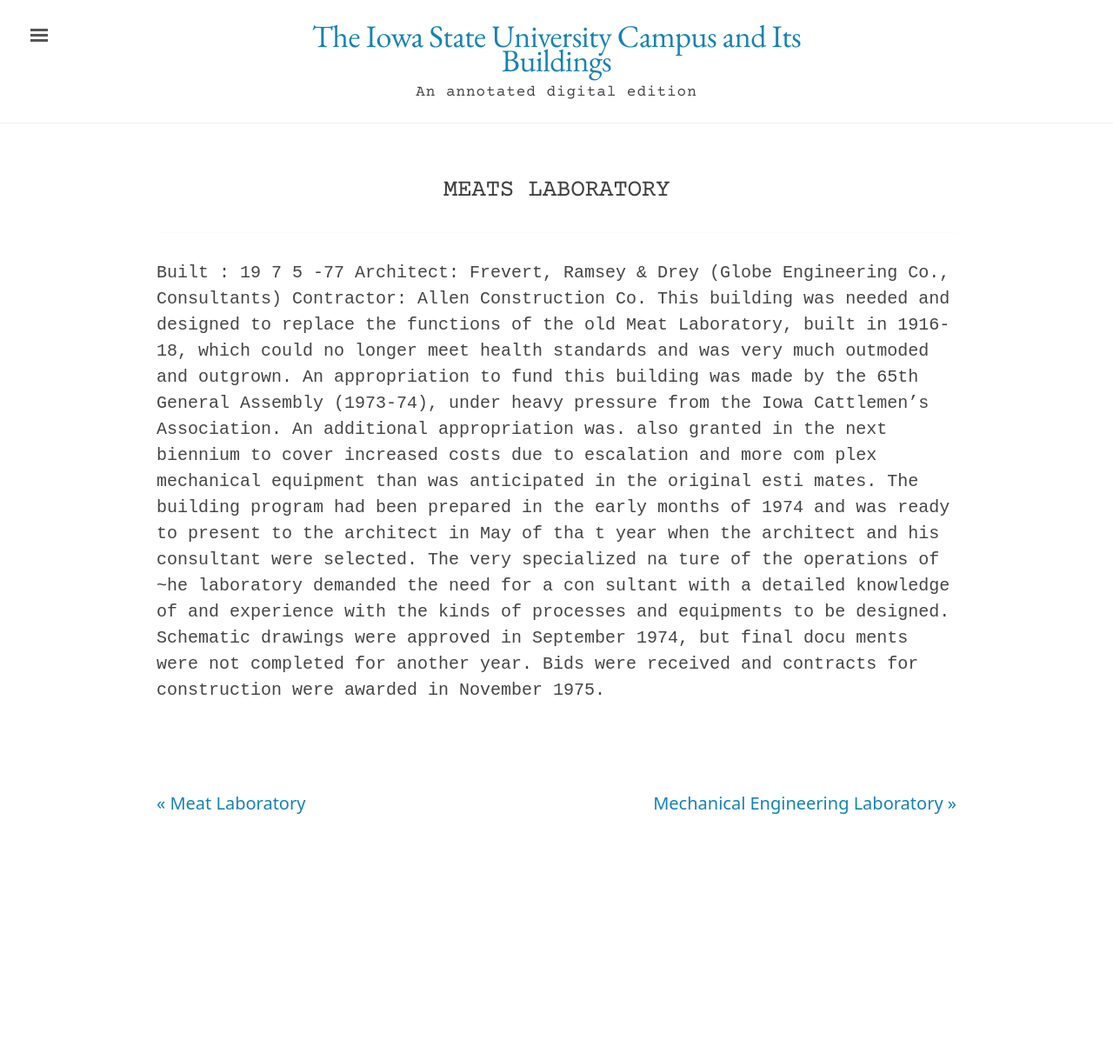
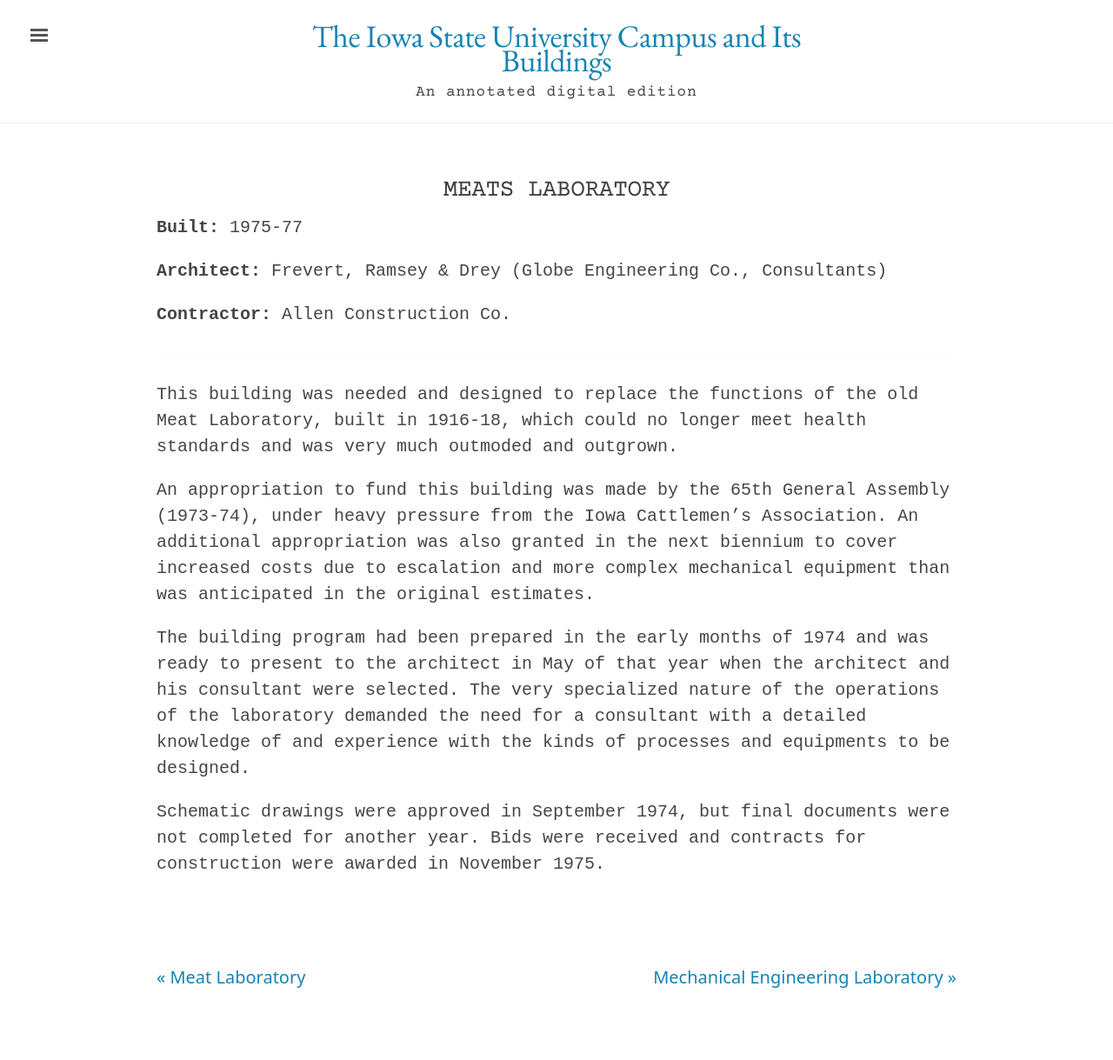
Before and after one commit to emanderson811/day-edition, a Jekyll site: the page built from _texts/buildings/138day-meats-lab.md, in a window 1280 px wide. Shown: the whole page at 87% size. Built offline with Jekyll 4.4.1, drawn with Linux system fonts in a browser that asks for light colours; before the commit the page ends 1019 px from its top, so only the background shows below that.

Commit message:
Update 138day-meats-lab.md

```diff
--- a/_texts/buildings/138day-meats-lab.md
+++ b/_texts/buildings/138day-meats-lab.md
@@ -2,10 +2,10 @@
 layout: building
 title: "Meats Laboratory"
 alternative_name:
-built:
+built: "1975-77"
 addition:
-architect:
-contractor:
+architect: "Frevert, Ramsey & Drey (Globe Engineering Co., Consultants)"
+contractor: "Allen Construction Co."
 razed:
 author:
 rights: Public Domain
@@ -14,10 +14,10 @@
 ---
 ---
 
-Built : 19 7 5 -77 Architect: Frevert, Ramsey & Drey (Globe Engineering Co., Consultants) Contractor: Allen Construction Co.
 This building was needed and designed to replace the functions of the old Meat Laboratory, built in 1916-18, which could no longer meet health standards and was very much outmoded and outgrown.
-An appropriation to fund this building was made by the 65th General Assembly (1973-74), under heavy pressure from the Iowa Cattlemen's Association. An additional appropriation was. also granted in the next biennium to cover increased costs due to escalation and more com plex mechanical equipment than was anticipated in the original esti mates.
-The building program had been prepared in the early months of 1974 and was ready to present to the architect in May of tha t year when the architect and his consultant were selected. The very specialized na ture of the operations of ~he laboratory demanded the need for a con sultant with a detailed knowledge of and experience with the kinds of processes and equipments to be designed.
-Schematic drawings were approved in September 1974, but final docu
-ments were not completed for another year. Bids were received and
-contracts for construction were awarded in November 1975.
+
+An appropriation to fund this building was made by the 65th General Assembly (1973-74), under heavy pressure from the Iowa Cattlemen's Association. An additional appropriation was also granted in the next biennium to cover increased costs due to escalation and more complex mechanical equipment than was anticipated in the original estimates.
+
+The building program had been prepared in the early months of 1974 and was ready to present to the architect in May of that year when the architect and his consultant were selected. The very specialized nature of the operations of the laboratory demanded the need for a consultant with a detailed knowledge of and experience with the kinds of processes and equipments to be designed.
+
+Schematic drawings were approved in September 1974, but final documents were not completed for another year. Bids were received and contracts for construction were awarded in November 1975.
```
